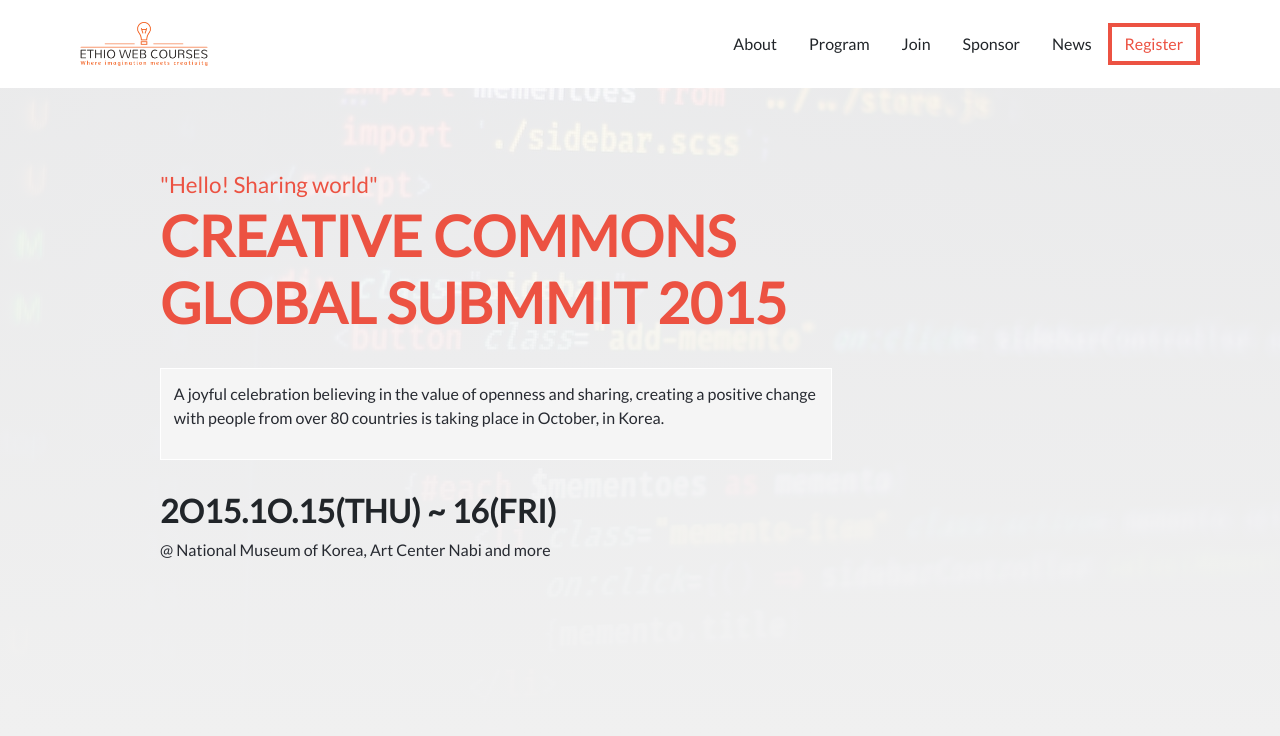
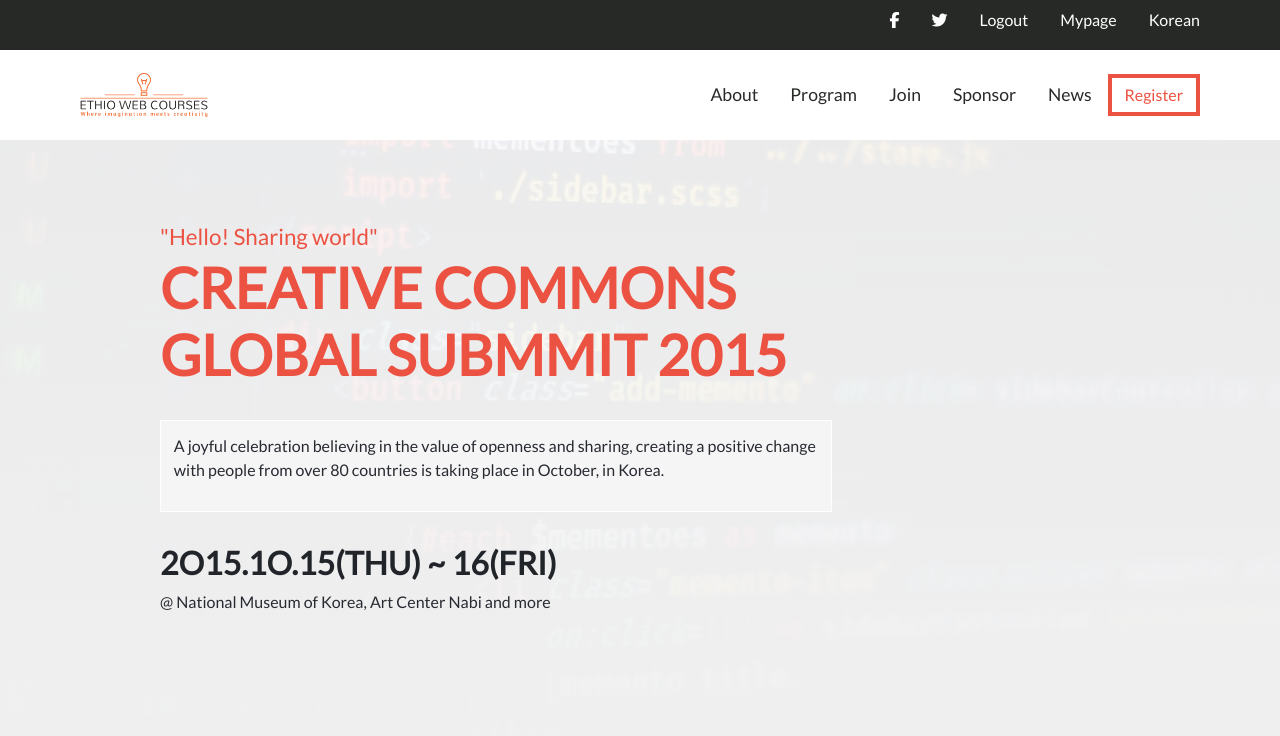
Before and after one commit to getssh/web-course-capstone, a website: page index.html in a window 1280 px wide. Shown: the top 736 px of the page. Drawn offline with nearby package versions, Linux system fonts and the light colour scheme.

Commit message:
Add top social bar and desktop menu links

```diff
--- a/index.css
+++ b/index.css
@@ -101,6 +101,10 @@
   gap: 1rem;
   background-color: rgba(255, 255, 255, 0.2);
   padding: 0.8rem 0.8rem 0.3rem 0.3rem;
+}
+
+.program:hover {
+  border: 2px solid #fff;
 }
 
 .program-description {
@@ -259,7 +263,27 @@
   display: none;
 }
 
+.social {
+  display: none;
+}
+
 @media screen and (min-width: 768px) {
+  .social {
+    display: block;
+    padding: 0.5rem 5rem 0.1rem 5rem;
+    background-color: #262926;
+  }
+
+  .social-icons {
+    list-style-type: none;
+    display: flex;
+    justify-content: flex-end;
+    align-items: center;
+    gap: 2rem;
+    font-size: 1rem;
+    color: #fff;
+  }
+
   .humberger-menu {
     display: none;
   }
@@ -285,6 +309,7 @@
   .logo {
     width: 8rem;
   }
+
   .nav-lists {
     align-self: flex-start;
     list-style-type: none;
@@ -294,6 +319,20 @@
     flex-wrap:nowrap;
     gap: 2rem;
     margin-top: 1rem;
+  }
+
+  .nav-lists a {
+    text-decoration: none;
+    font-size: 1.1rem;
+    color: #272a27;
+  }
+
+  .nav-lists a:hover {
+    color: #ec5242;
+  }
+
+  .nav-lists a:active {
+    color: #ec5242;
   }
 
   .register {
@@ -415,7 +454,7 @@
   }
 }
 
-@media screen and ((min-width: 768px) and (max-width: 1050px)) {
+@media screen and ((min-width: 768px) and (max-width: 1200px)) {
   .header-content {
     padding: 5rem 2rem;
   }
--- a/index.html
+++ b/index.html
@@ -14,6 +14,15 @@
   <title>Document</title>
 </head>
 <body>
+  <div class="social">
+    <ul class="social-icons">
+      <li><i class="fa-brands fa-facebook-f"></i></li>
+      <li><i class="fa-brands fa-twitter"></i></li>
+      <li>Logout</li>
+      <li>Mypage</li>
+      <li>Korean</li>
+    </ul>
+  </div>
   <header class="top-header">
     <!-- <i class="fa-solid fa-xmark fa-2x close"></i> -->
     <nav class="humberger-menu">
@@ -25,16 +34,19 @@
         <li><div class="linee"></div></li>
       </ul> -->
     </nav>
+
     <nav class="nav-desktop">
       <div class="image-holder">
-        <img class="logo" src="./images/logo-no-background.png" alt="project photo" />
+        <a href="./index.html">
+          <img class="logo" src="./images/logo-no-background.png" alt="project photo" />
+        </a>
       </div>
       <ul class="nav-lists">
-        <li>About</li>
-        <li>Program</li>
-        <li>Join</li>
-        <li>Sponsor</li>
-        <li>News</li>
+        <li><a href="./about.html">About</a></li>
+        <li><a href="#">Program</a></li>
+        <li><a href="#">Join</a></li>
+        <li><a href="#">Sponsor</a></li>
+        <li><a href="#">News</a></li>
       </ul>
       <button class="register">Register</button>
     </nav>
```
